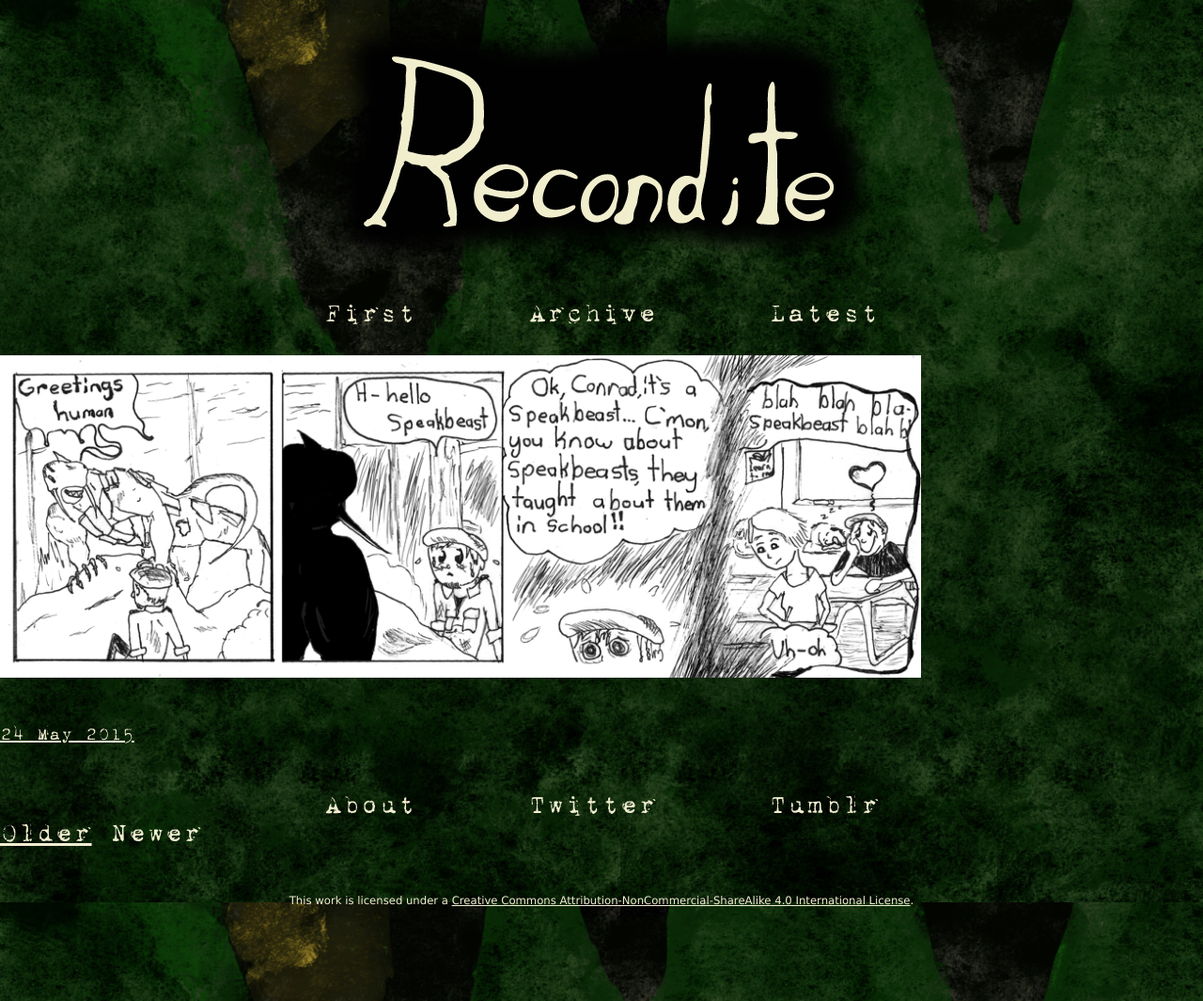
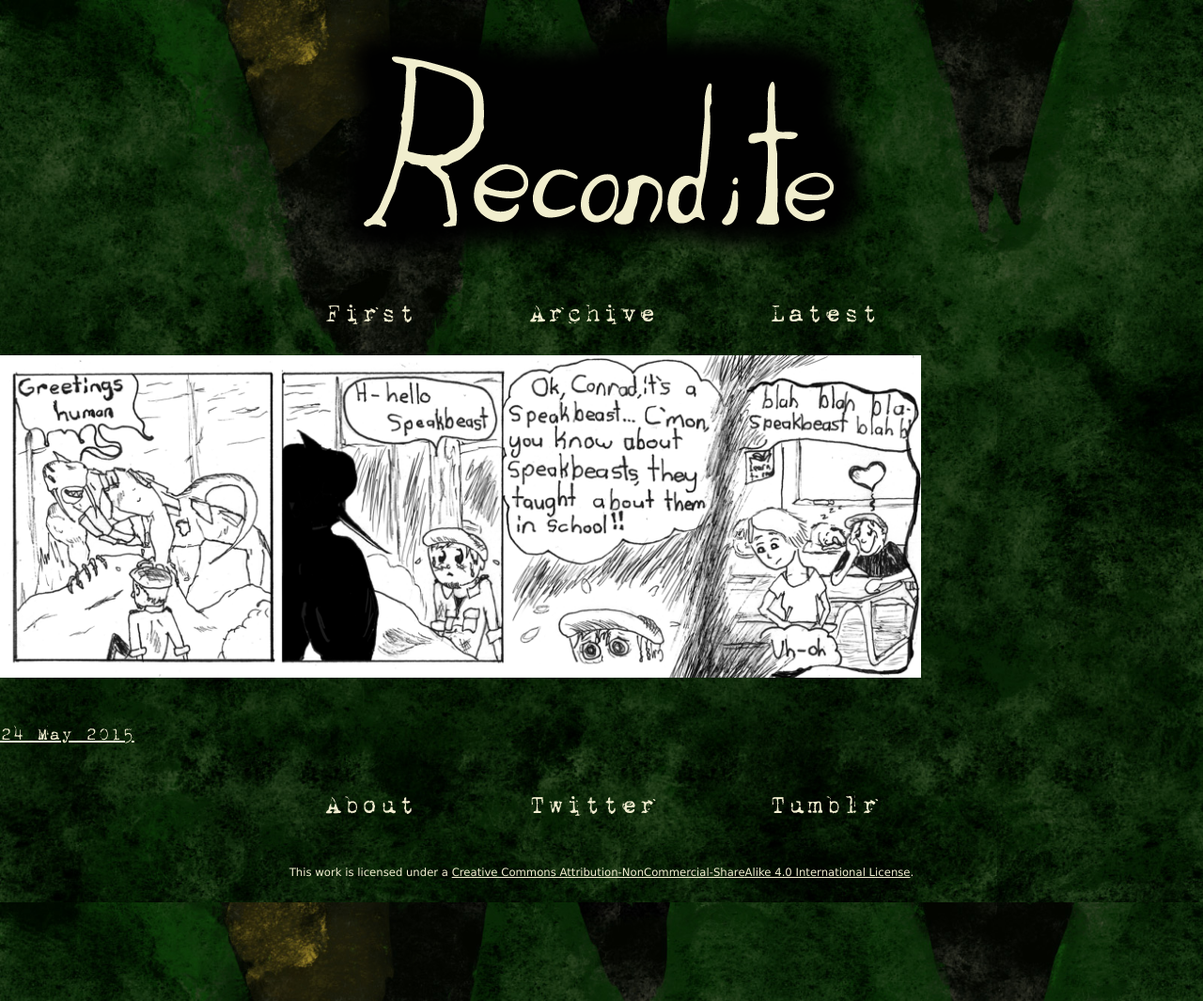
Before and after one commit to khailballard/khailballard.github.io, a Jekyll site: the page built from index.html, in a window 1280 px wide. Shown: the whole page at 94% size. Built offline with Jekyll 4.4.1, drawn with Linux system fonts in a browser that asks for light colours; the list of posts is cut into pages by our own code.

Commit message:
Removing pagination

```diff
--- a/_layouts/default.html
+++ b/_layouts/default.html
@@ -28,13 +28,13 @@
                 <li><a href="http://protaspecs.tumblr.com/">Tumblr</a></li>
             </ul>
         </div>
-        <div class="pagination">
+        <!-- <div class="pagination">
             {% if paginator.next_page %}
             <a class="pagination-item older" href="{{ paginator.next_page_path | prepend: site.baseurl }}">Older</a> {% else %}
             <span class="pagination-item older">Older</span> {% endif %} {% if paginator.previous_page %}
             <a class="pagination-item newer" href="{{ paginator.previous_page_path | prepend: site.baseurl }}">Newer</a> {% else %}
             <span class="pagination-item newer">Newer</span> {% endif %}
-        </div>
+        </div> -->
         <footer class="footer">
             <small>
                 <center>This work is licensed under a <a rel="license" href="http://creativecommons.org/licenses/by-nc-sa/4.0/">Creative Commons Attribution-NonCommercial-ShareAlike 4.0 International License</a>.</center>
```
